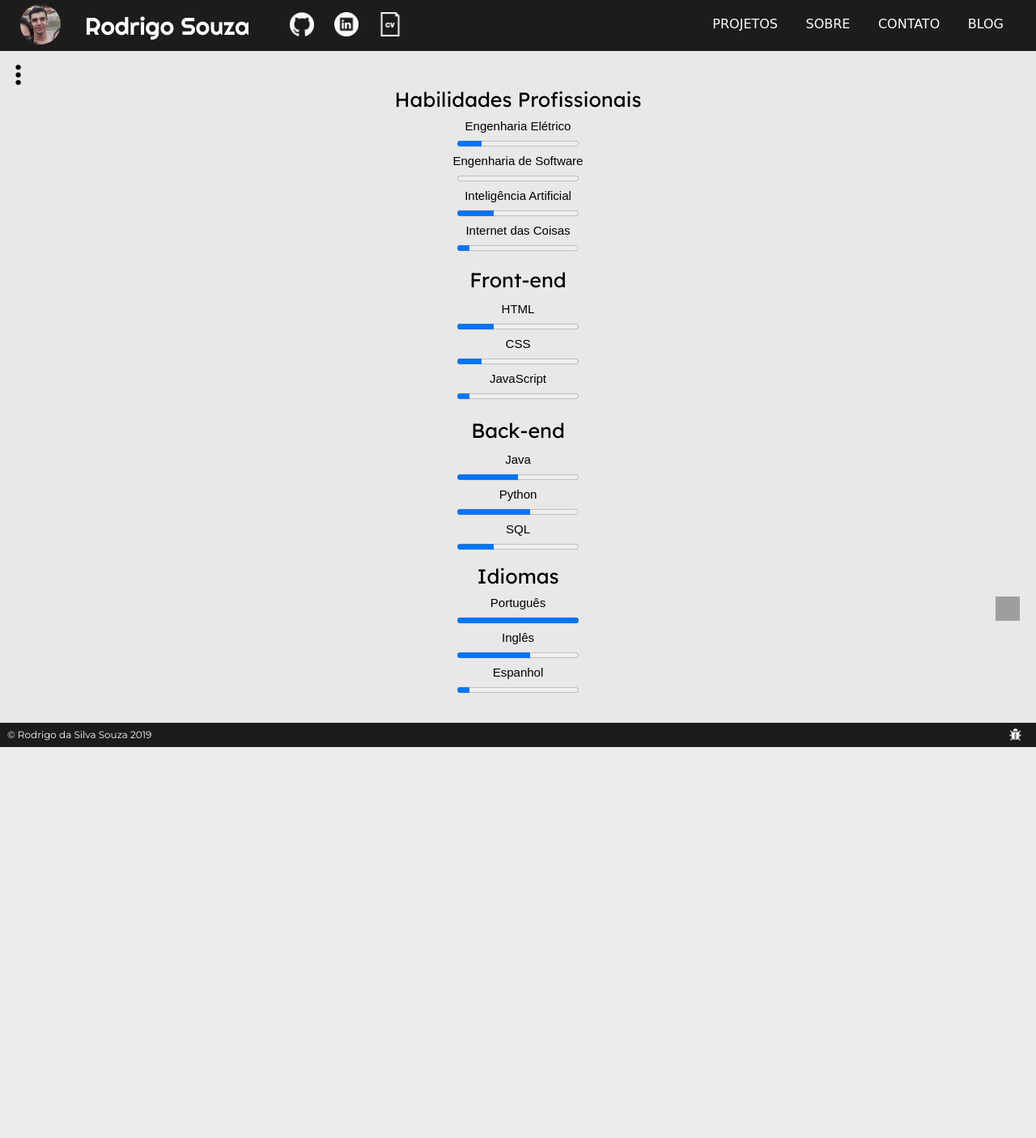
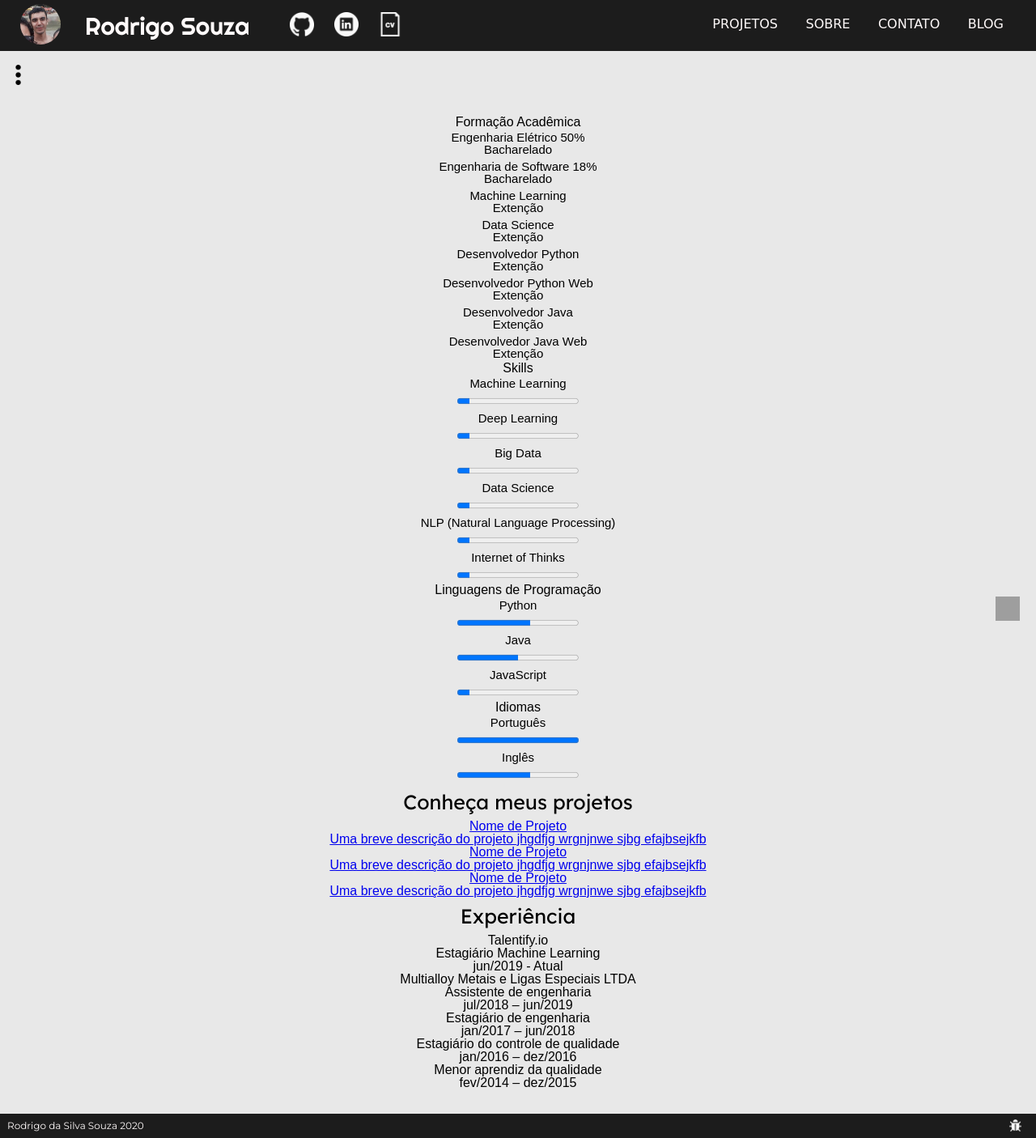
Before and after one commit to Rodrigosis/rodrigo.engineer, a Flask app: page / in a window 1280 px wide. Shown: the whole page at 81% size. Before the commit the page ends 923 px from the top, so only its background shows below. Run offline with Flask 2, Linux system fonts and the light colour scheme; some web fonts are replaced; grey boxes are pictures that could not be loaded.

Commit message:
Conteudo adicionado

```diff
--- a/static/css/template.css
+++ b/static/css/template.css
@@ -12,7 +12,6 @@ header {
     align-items: center;
     display: inline-flex;
     width: 100%;
-    position: fixed;
 }
 
 header a {
@@ -32,6 +31,7 @@ header nav ul {
 header nav ul li {
     display: inline-block;
     font-family: 'Baloo', cursive;
+    text-transform: uppercase;
 }
 
 header nav ul li a{
@@ -146,9 +146,10 @@ body {
 .corpo {
     font-family: "arial", sans-serif;
     text-align: center;
-    padding-top: 100px;
+    padding-top: 80px;
     padding-bottom: 30px;
-    box-sizing: border-box;
+    width: 70%;
+    margin: 0 auto;
 }
 
 .corpo h1 {
--- a/templates/index.html
+++ b/templates/index.html
@@ -1,47 +1,133 @@
 {% extends "template.html" %}
 {% block conteudo %}
-    <h1 class="teste_css">Habilidades Profissionais</h1>
+    <div>
+        <section class="formacao">
+            <h2>Formação Acadêmica</h2>
             <ul>
-        <li>Engenharia Elétrico</li>
-        <li><progress max="100" value="20"></progress></li>
-        <li>Engenharia de Software</li>
-        <li><progress max="100" value="0"></progress></li>
-        <li>Inteligência Artificial</li>
-        <li><progress max="100" value="30"></progress></li>
-        <li>Internet das Coisas</li>
+                <li>
+                    Engenharia Elétrico 50%
+                    <p>Bacharelado</p>
+                </li>
+                <li>
+                    Engenharia de Software 18%
+                    <p>Bacharelado</p>
+                </li>
+                <li>
+                    Machine Learning
+                    <p>Extenção</p>
+                </li>
+                <li>
+                    Data Science
+                    <p>Extenção</p>
+                </li>
+                <li>
+                    Desenvolvedor Python
+                    <p>Extenção</p>
+                </li>
+                <li>
+                    Desenvolvedor Python Web
+                    <p>Extenção</p>
+                </li>
+                <li>
+                    Desenvolvedor Java
+                    <p>Extenção</p>
+                </li>
+                <li>
+                    Desenvolvedor Java Web
+                    <p>Extenção</p>
+                </li>
+            </ul>
+        </section>
+        <section class="skills">
+            <h2>Skills</h2>
+            <ul>
+                <li>Machine Learning</li>
+                <li><progress max="100" value="10"></progress></li>
+                <li>Deep Learning</li>
+                <li><progress max="100" value="10"></progress></li>
+                <li>Big Data</li>
+                <li><progress max="100" value="10"></progress></li>
+                <li>Data Science</li>
+                <li><progress max="100" value="10"></progress></li>
+                <li>NLP (Natural Language Processing)</li>
+                <li><progress max="100" value="10"></progress></li>
+                <li>Internet of Thinks</li>
                 <li><progress max="100" value="10"></progress></li>
             </ul>
-    <ul class="linguagens">
-        <li>
-            <ul class="frontend">
-                <li><h1>Front-end</h1></li>
-                <li>HTML</li>
-                <li><progress max="100" value="30"></progress></li>
-                <li>CSS</li>
-                <li><progress max="100" value="20"></progress></li>
+        </section>
+        <section class="linguagens">
+            <h2>Linguagens de Programação</h2>
+            <ul>
+                <li>Python</li>
+                <li><progress max="100" value="60"></progress></li>
+                <li>Java</li>
+                <li><progress max="100" value="50"></progress></li>
                 <li>JavaScript</li>
                 <li><progress max="100" value="10"></progress></li>
             </ul>
-        </li>
-        <li>
-            <ul class="backend">
-                <li><h1>Back-end</h1></li>
-                <li>Java</li>
-                <li><progress max="100" value="50"></progress></li>
-                <li>Python</li>
-                <li><progress max="100" value="60"></progress></li>
-                <li>SQL</li>
-                <li><progress max="100" value="30"></progress></li>
-            </ul>
-        </li>
-    </ul>
-    <h1>Idiomas</h1>
+        </section>
+        <section>
+            <h2>Idiomas</h2>
             <ul>
                 <li>Português</li>
                 <li><progress max="100" value="100"></progress></li>
                 <li>Inglês</li>
                 <li><progress max="100" value="60"></progress></li>
-        <li>Espanhol</li>
-        <li><progress max="100" value="10"></progress></li>
             </ul>
+        </section>
+    </div>
+    <div>
+        <h1>Conheça meus projetos</h1>
+        <blockquote>
+            <a href="{{ url_for('projetos') }}">
+                <h2>Nome de Projeto</h2>
+                <p>Uma breve descrição do projeto jhgdfjg wrgnjnwe sjbg efajbsejkfb</p>
+            </a>
+        </blockquote>
+        <blockquote>
+            <a href="{{ url_for('projetos') }}">
+                <h2>Nome de Projeto</h2>
+                <p>Uma breve descrição do projeto jhgdfjg wrgnjnwe sjbg efajbsejkfb</p>
+            </a>
+        </blockquote>
+        <blockquote>
+            <a href="{{ url_for('projetos') }}">
+                <h2>Nome de Projeto</h2>
+                <p>Uma breve descrição do projeto jhgdfjg wrgnjnwe sjbg efajbsejkfb</p>
+            </a>
+        </blockquote>
+    </div>
+    <div>
+        <h1>Experiência</h1>
+        <section>
+            <h2>Talentify.io</h2>
+            <ol>
+                <li>
+                    <p>Estagiário Machine Learning</p>
+                    <p>jun/2019 - Atual</p>
+                </li>
+            </ol>
+        </section>
+        <section>
+            <h2>Multialloy Metais e Ligas Especiais LTDA</h2>
+            <ol>
+                <li>
+                    <p>Assistente de engenharia</p>
+                    <p>jul/2018 – jun/2019</p>
+                </li>
+                <li>
+                    <p>Estagiário de engenharia</p>
+                    <p>jan/2017 – jun/2018</p>
+                </li>
+                <li>
+                    <p>Estagiário do controle de qualidade</p>
+                    <p>jan/2016 – dez/2016</p>
+                </li>
+                <li>
+                    <p>Menor aprendiz da qualidade</p>
+                    <p>fev/2014 – dez/2015</p>
+                </li>
+            </ol>
+        </section>
+    </div>
 {% endblock %}
--- a/templates/template.html
+++ b/templates/template.html
@@ -40,10 +40,10 @@
         </div>
         <nav>
             <ul id="navegacao">
-                <li><a href="{{ url_for('projetos') }}">PROJETOS</a></li>
-                <li><a href="{{ url_for('sobre') }}">SOBRE</a></li>
-                <li><a href="{{ url_for('contato') }}">CONTATO</a></li>
-                <li><a href="{{ url_for('blog') }}">BLOG</a></li>
+                <li><a href="{{ url_for('projetos') }}">Projetos</a></li>
+                <li><a href="{{ url_for('sobre') }}">Sobre</a></li>
+                <li><a href="{{ url_for('contato') }}">Contato</a></li>
+                <li><a href="{{ url_for('blog') }}">Blog</a></li>
             </ul>
         </nav>
     </header>
@@ -85,7 +85,7 @@
         <h1>{{ titulo_my_name }}</h1>-->
     </main>
     <footer>
-        <div>&copy; Rodrigo da Silva Souza 2019</div>
+        <div>Rodrigo da Silva Souza 2020</div>
         <ul>
             <li><a href="#"><img src="{{ url_for('static', filename='img/bug-white.png') }}" width="15" height="15" alt="reporte um bug"></a></li>
         </ul>
```
Lines whose indentation alone changed are shown as unchanged.
